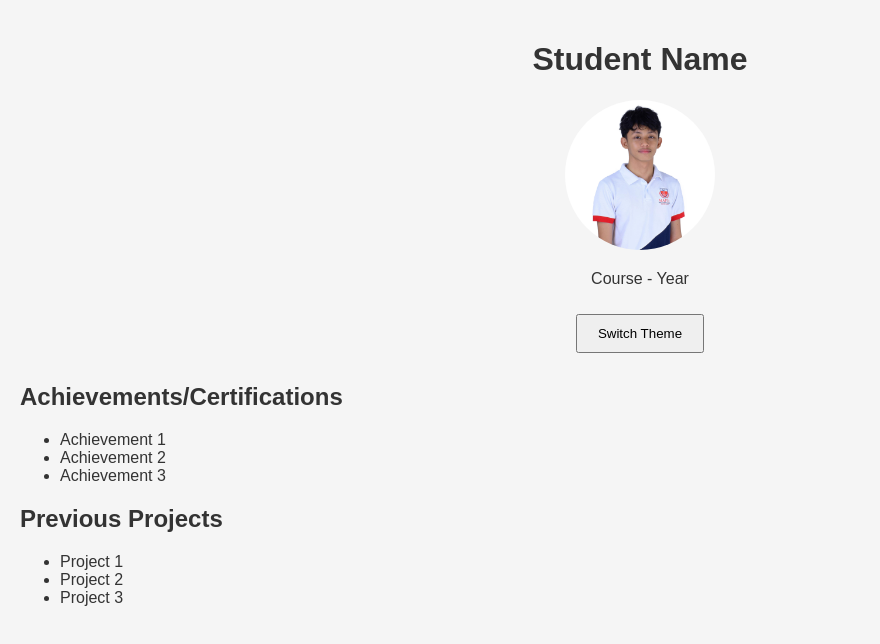
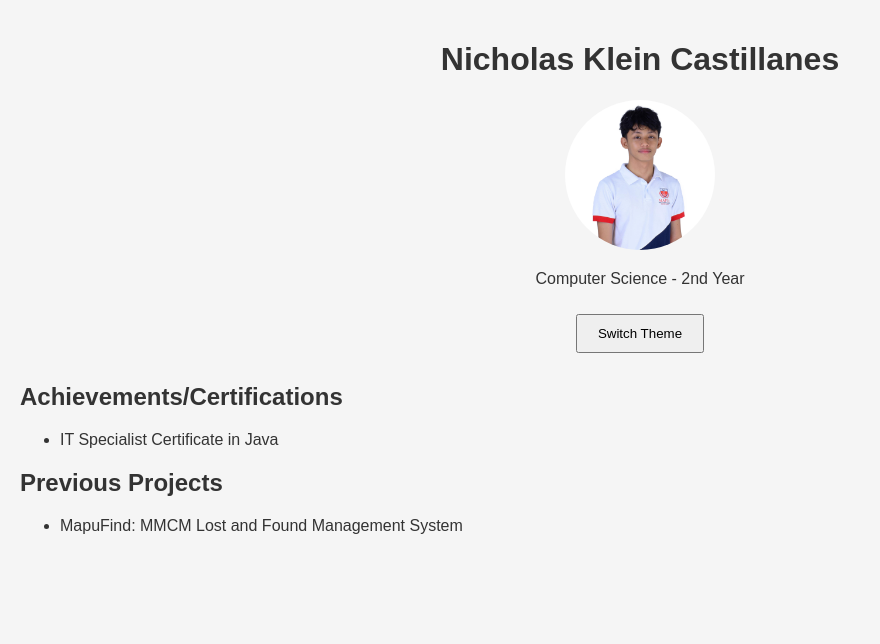
Before and after one commit to nchls-kln/portfolio, a plain HTML site: page index.html in a window 1280 px wide. Shown: the whole page, without its empty margins (0-880 px from the left). Drawn offline with Linux system fonts and the light colour scheme.

Commit message:
Update index.html

```diff
--- a/index.html
+++ b/index.html
@@ -8,25 +8,21 @@
    </head>
    <body>
       <header>
-         <h1 id="name">Student Name</h1>
+         <h1 id="name">Nicholas Klein Castillanes</h1>
          <img src="profile.jpg" alt="Profile Picture" id="profile-img">
-         <p id="course-year">Course - Year</p>
+         <p id="course-year">Computer Science - 2nd Year</p>
          <button id="theme-toggle">Switch Theme</button>
       </header>
       <section id="achievements">
          <h2>Achievements/Certifications</h2>
          <ul>
-            <li>Achievement 1</li>
-            <li>Achievement 2</li>
-            <li>Achievement 3</li>
+            <li>IT Specialist Certificate in Java</li>
          </ul>
       </section>
       <section id="projects">
          <h2>Previous Projects</h2>
          <ul>
-            <li>Project 1</li>
-            <li>Project 2</li>
-            <li>Project 3</li>
+            <li>MapuFind: MMCM Lost and Found Management System</li>
          </ul>
       </section>
       <script src="script.js"></script>
```
